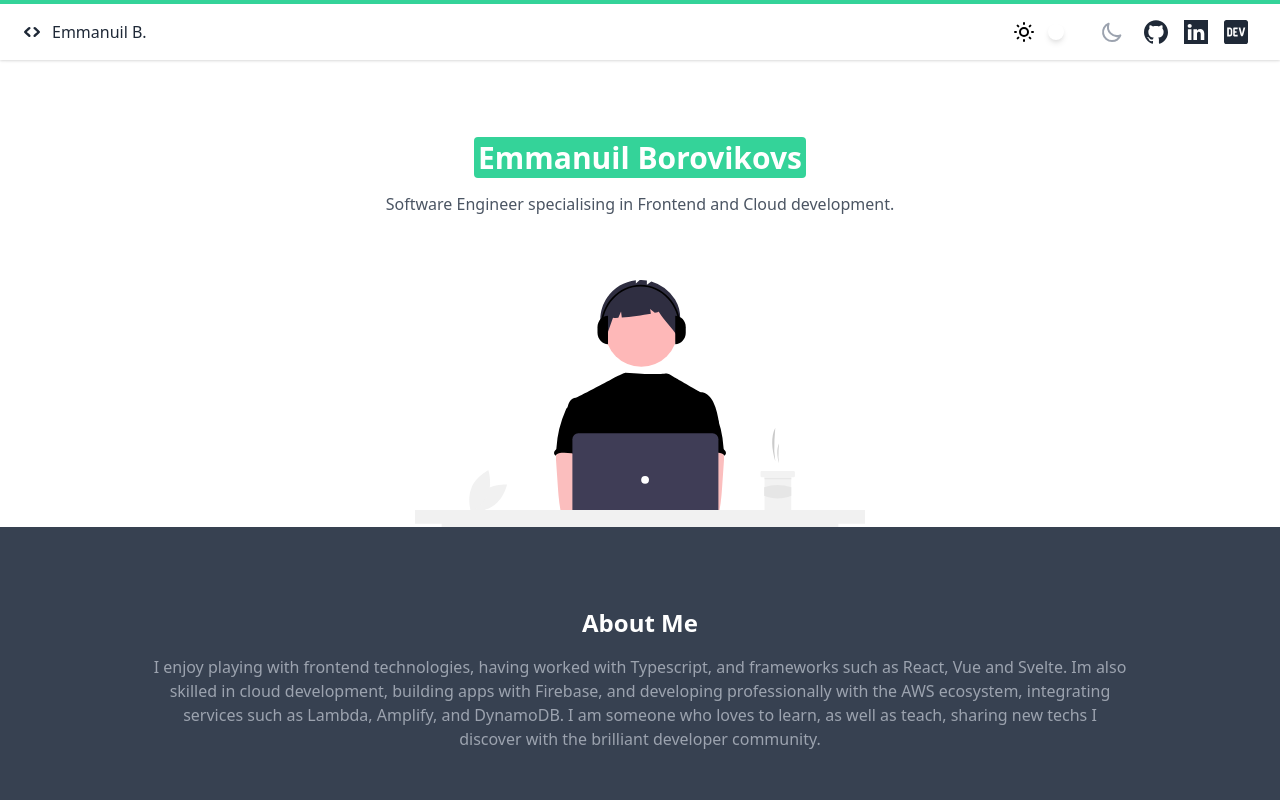
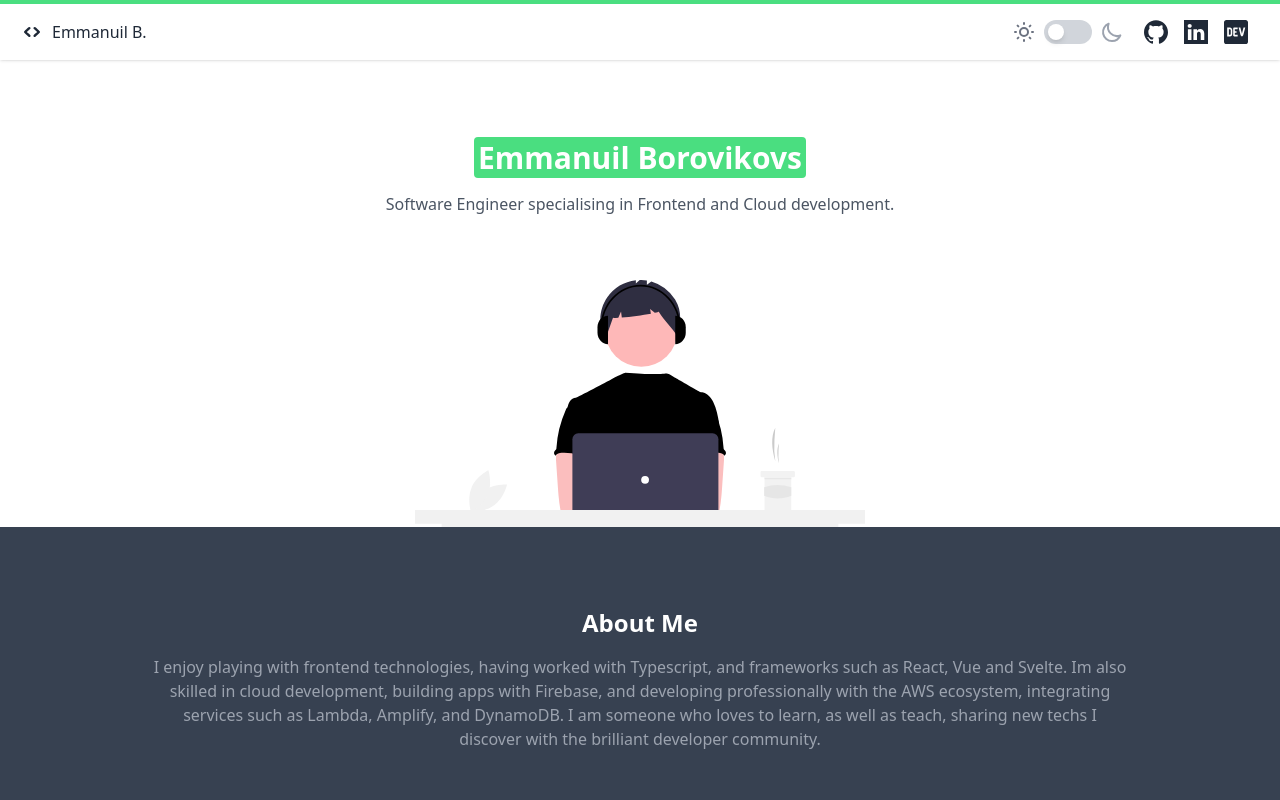
Before and after one commit to EB1811/EB1811.github.io, a Svelte app in the folder svelte-files/: page / in a window 1280 px wide. Shown: the top 800 px of the page. Built offline with nearby package versions, Linux system fonts and the light colour scheme.

Commit message:
Upgraded tailwind to 3.

```diff
--- a/svelte-files/package.json
+++ b/svelte-files/package.json
@@ -14,7 +14,7 @@
     "@rollup/plugin-typescript": "^8.0.0",
     "@tsconfig/svelte": "^2.0.0",
     "autoprefixer": "^10.4.0",
-    "postcss": "^8.3.11",
+    "postcss": "^8.4.5",
     "rollup": "^2.3.4",
     "rollup-plugin-css-only": "^3.1.0",
     "rollup-plugin-livereload": "^2.0.0",
@@ -23,7 +23,7 @@
     "svelte": "^3.0.0",
     "svelte-check": "^2.0.0",
     "svelte-preprocess": "^4.0.0",
-    "tailwindcss": "^2.2.19",
+    "tailwindcss": "^3.0.7",
     "tslib": "^2.0.0",
     "typescript": "^4.0.0"
   },
--- a/svelte-files/tailwind.config.js
+++ b/svelte-files/tailwind.config.js
@@ -4,8 +4,5 @@ module.exports = {
   theme: {
     extend: {}
   },
-  variants: {
-    extend: {}
-  },
   plugins: []
 }
```
Also changed, not shown: 1 other file (tests, documents, lock files or other folders).
